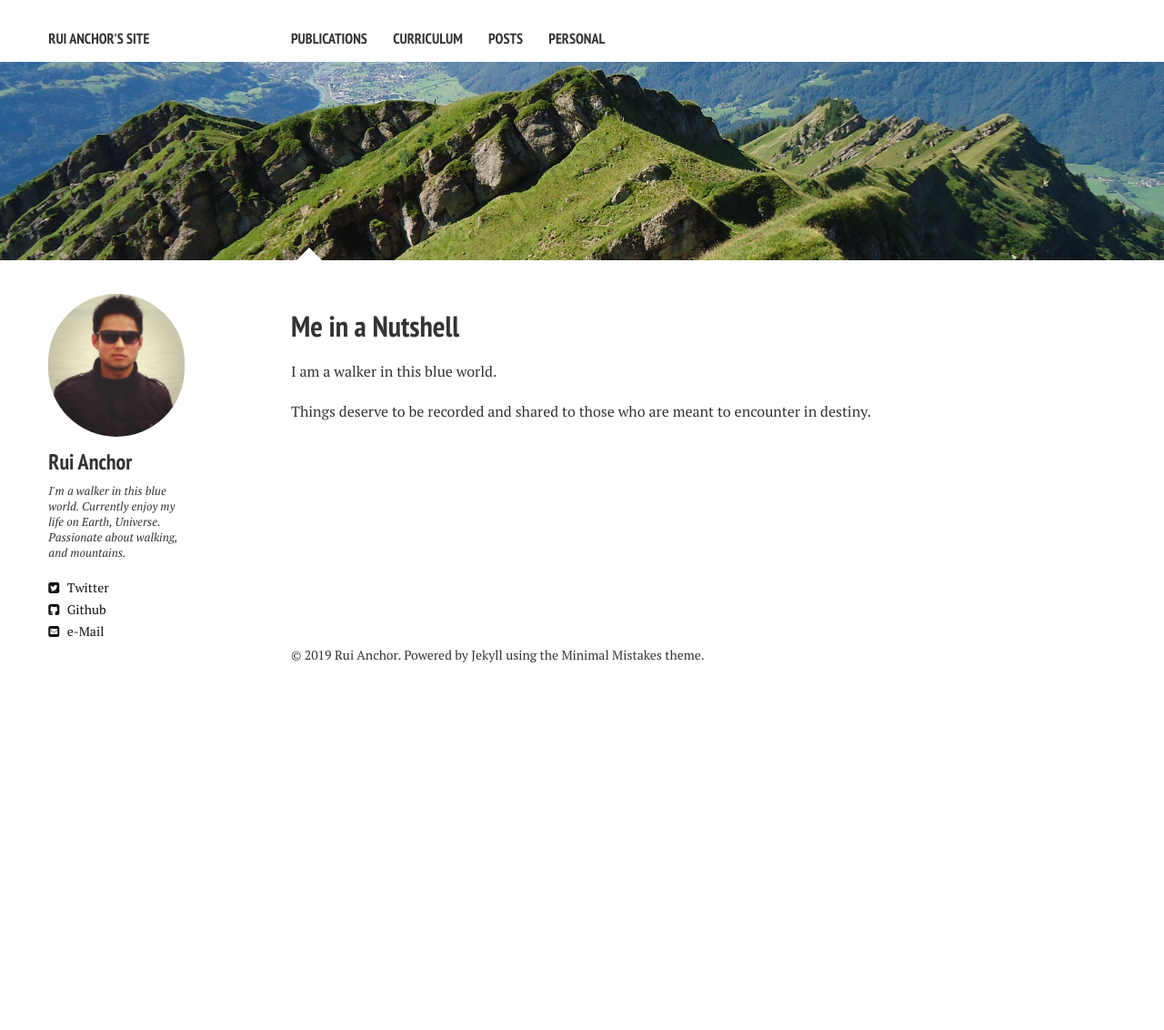
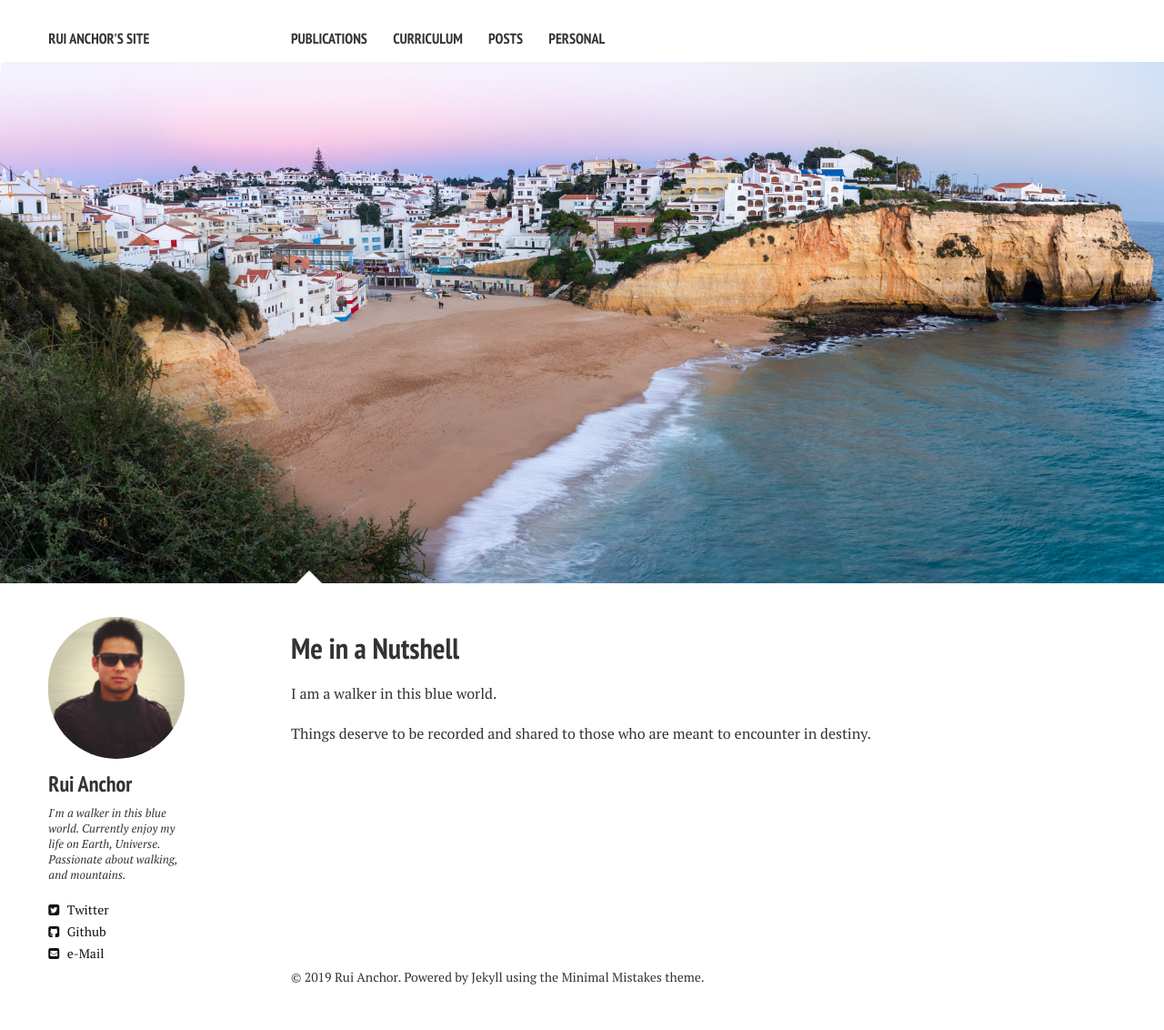
Before and after one commit to ruianchor/ruianchor.github.io, a Jekyll site: the page built from index.md, in a window 1280 px wide. Shown: the whole page at 91% size. Built offline with Jekyll 4.4.1, drawn with Linux system fonts in a browser that asks for light colours; nearby versions of some CDN libraries; before the commit the page ends 900 px from its top, so only the background shows below that.

Commit message:
modify bg

```diff
--- a/index.md
+++ b/index.md
@@ -4,7 +4,7 @@ title: Me in a Nutshell
 description: "Paul Stark's website"
 tags: [Jekyll, theme, responsive, blog, template]
 image:
-  feature: mountain.jpg
+  feature: seashore.jpg
 ---
 
 I am a walker in this blue world.
```
Also changed, not shown: images/seashore.jpg (added).
